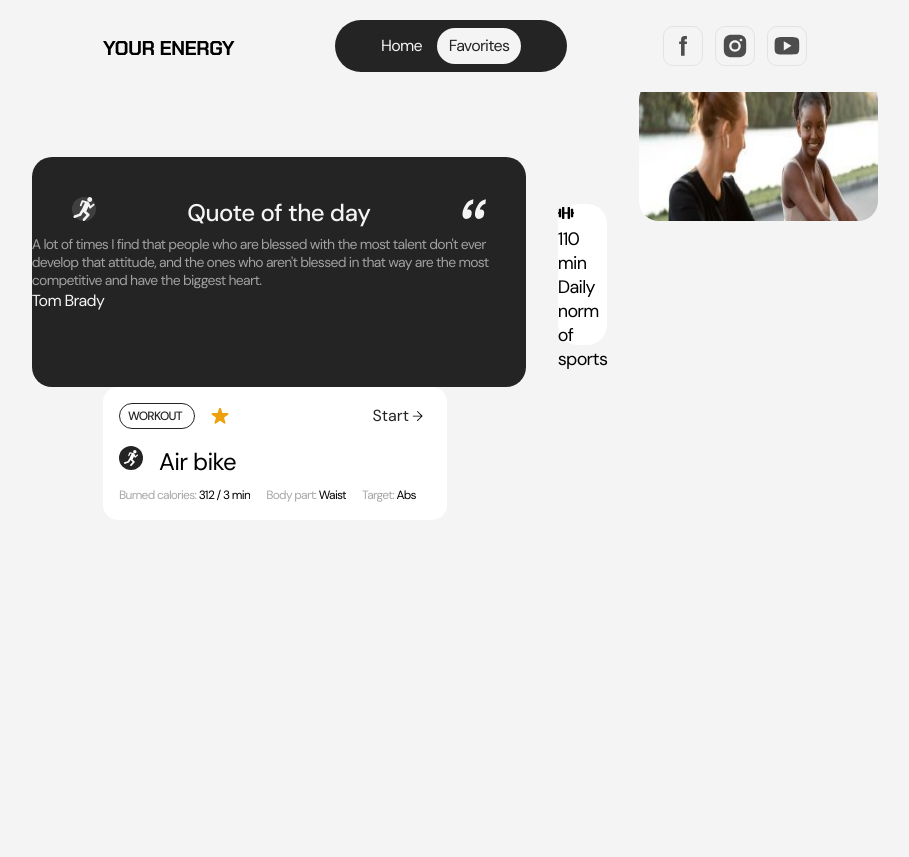
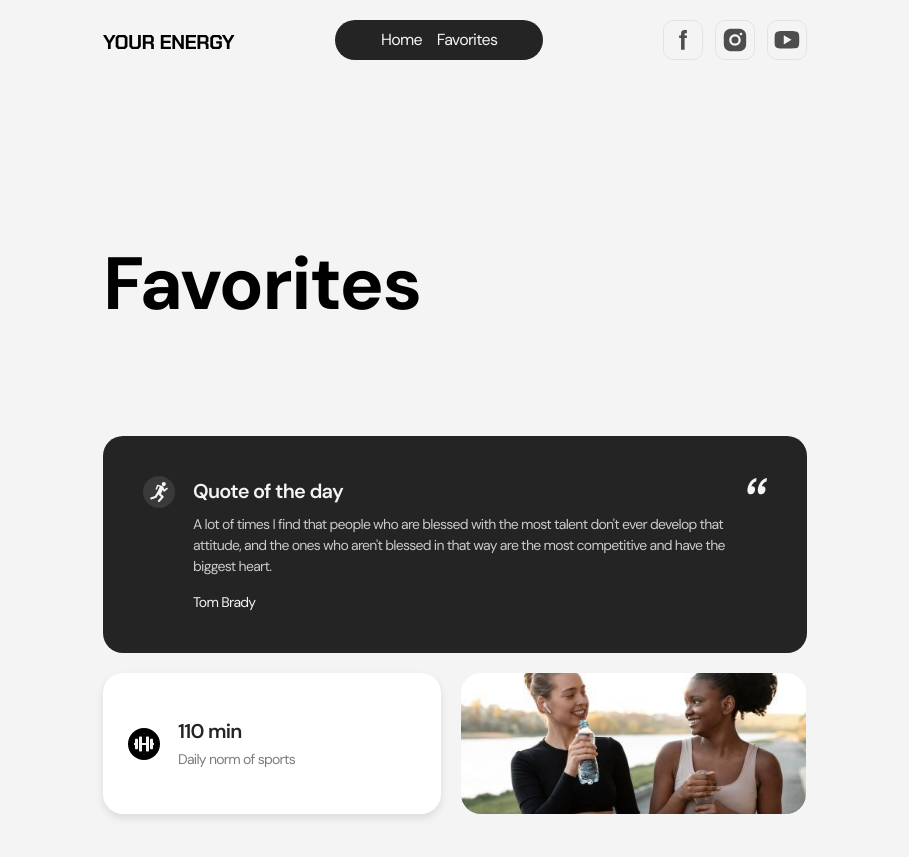
Before and after one commit to Erpokk/Energy-team, a website built with Vite: page src/favorites.html in a window 1280 px wide. Shown: the whole page, without its empty margins (185-1094 px from the left). Before the commit the page ends 800 px from the top, so only its background shows below. Built offline with nearby package versions, Linux system fonts and the light colour scheme.

Commit message:
Little changes in fav-icons

```diff
--- a/src/css/components/favorites.css
+++ b/src/css/components/favorites.css
@@ -1,116 +1,88 @@
-.favorite {
-    padding-top: 170px;
+.fav-sec {
+    padding-top: 132px;
+    padding-bottom: 100px;
+}
+
+.fav-wrapper {
+    display: flex;
+    flex-direction: column;
+    gap: 40px;
+
+    @media screen and (min-width:767px) {
+
+    }
+}
+
+.wrapper-first-sec {
+    display: flex;
+    flex-direction: column;
+    gap: 20px;
+
+    @media screen and (min-width:767px) {
+        flex-direction: row ;
+        flex-wrap: wrap;
+    }
+}
+
+.fav-quote-card {
+    margin: 0;
+    width: 100%;
+    max-width: none;
+
+    @media screen and (min-width:767px) {
+       padding: 40px;
+    }
+}
+
+.fav-quote-text {
+    @media screen and (min-width:767px) {
+        display: flex;
+        justify-content: space-between;
+    }
 }
 
 
-.favorite-page {
-font-weight: 400;
-font-size: 44px;
-line-height: 1.09;
-letter-spacing: -0.02em;
-color: #242424;
-margin-bottom: 32px;
+.fav-goal-card {
+    width: 100%;
+    height: 119px;
+    display: flex;
+    flex-direction: row;
+    justify-content: center;
+    align-items: center;
 
+    @media screen and (min-width:767px) {
+        margin: 0;
+        width: 48%;
+        height: 141px;
+        padding: 25px;
+    }
 }
 
-.wraper-card {
+.fav-workout-title-left {
     display: flex;
-    justify-content: center;
-    align-items: baseline;
-    gap: 32px;
+    align-items: center;
 }
 
+.fav-img {
+    height: 119px;
+    width: 100%;
+    object-fit: cover;
+    border-radius: 20px;
 
-.favorite-text {
-font-weight: 500;
-font-size: 24px;
-line-height: 1.33;
-color: #f4f4f4;
-display: flex;
-justify-content: center;
-margin-bottom: 6px;
-padding-top: 40px;
+    @media screen and (min-width:767px) {
+        margin: 0;
+        width: 49%;
+        height: 141px;
+    }
 }
 
-.widjet-page {
-position: relative;
-border-radius: 20px;
-width: 494px;
-height: 230px;
-background: #242424;
+.wrapper-secnd {
+    display: flex;
+    flex-direction: column;
+    gap: 20px;
+
+    @media screen and (min-width:767px) {
+        flex-direction: row;
+        flex-wrap: wrap;
+    }
 }
-
-.favorites-icon-atribute {
-    position: absolute;
-    fill: #f4f4f4;
-    top: 40px;
-    right: 40px;
-}
-
-.favorites-icon-man {
-    fill: #f4f4f4;
-}
-
-.favorite-wraper {
-top: 40px;
-left: 40px;
-}
-
-.favorite-quote {
-font-weight: 400;
-font-size: 14px;
-line-height: 1.29;
-color: rgba(244, 244, 244, 0.6);
-}
-
-.favorite-author {
-font-weight: 400;
-font-size: 16px;
-line-height: 1.50;
-color: #f4f4f4;
-}
-
-
-.my-image {
-border-radius: 20px;
-width: 239px;
-height: 141px;
-background-size: cover;
-background-position: center;
-background-repeat: no-repeat;
-}
-
-.text.min {
-font-weight: 500;
-font-size: 24px;
-line-height: 1.33;
-color: #242424;
-}
-
-.text-gray {
-font-weight: 400;
-font-size: 14px;
-line-height: 1.29;
-color: rgba(36, 36, 36, 0.6);
-}
-
-.exsersise-time {
-border-radius: 20px;
-width: 239px;
-height: 141px;
-background: #fff;
-}
-
-.favorite-wraper {
-    position: absolute;
-    width: 24px;
-    height: 24px;
-    background-color: #414040;
-    border-radius: 50%;
-    display: flex;
-    align-items: center;
-    justify-content: center;
-    flex-shrink: 0;
-
-
-}
--- a/src/favorites.html
+++ b/src/favorites.html
@@ -17,76 +17,61 @@
   <body>
     <load src="partials/header.html" />
     <main>
-        <section class="section fa">
+        <section class="fav-sec">
             <div class="container">
-                <h1 class="favorite-page">Favorites</h1>
-                <div class="wraper-card">
-                    <div>
-                        <div class="widjet-page">
-                        <p class="favorite-wraper">
-                                <svg class="favorites-icon-man" width="24" height="24">
+                <h1>Favorites</h1>
+                <div class="fav-wrapper">
+                    <div class="wrapper-first-sec">
+                        <div class="quote-card fav-quote-card">
+                            <div class="icon-left">
+                                <svg class="quote-icon" width="20" height="20">
                                     <use href="./images/icons.svg#runn-man"></use>
                                 </svg>
-                        </p>
-                                <h2 class="favorite-text">Quote of the day</h2>
-                                <svg class="favorites-icon-atribute" width="24" height="24">
-                                    <use href="./images/icons.svg#quote"></use>
+                            </div>
+                            <div class="quote-content">
+                                <p class="quote-text fav-quote-text">
+                                    Quote of the day
+                                    <span class="icon-right fav-icon-right">
+                                    <svg class="quote-icon" width="20" height="20">
+                                        <use href="./images/icons.svg#quote"></use>
+                                    </svg>
+                                    </span>
+                                </p>
+                                <p class="quote">
+                                    A lot of times I find that people who are blessed with the most talent
+                                    don't ever develop that attitude, and the ones who aren't blessed in
+                                    that way are the most competitive and have the biggest heart.
+                                </p>
+                                <p class="quote-author">Tom Brady</p>
+                            </div>
+                        </div>
+                        <div class="exercise-goal-card fav-goal-card">
+                            <div class="goal-icon">
+                                <svg class="icon-target" width="20" height="20">
+                                    <use href="./images/icons.svg#gauntlets"></use>
                                 </svg>
-                                <p class="favorite-quote">A lot of times I find that people who are blessed with the most talent don't ever develop that
-                                    attitude, and the ones who aren't blessed in that way are the most competitive and have the
-                                    biggest heart.</p>
-                                <p class="favorite-author">Tom Brady</p>
+                            </div>
+                            <div class="goal-content">
+                                <p class="goal-text">110 min</p>
+                                <p class="goal-subtext">Daily norm of sports</p>
+                            </div>
                         </div>
-                    </div>
-                    <div class="exsersise-time">
-                        <svg class="icon-gauntlets" width="16" height="16">
-                            <use href="./images/icons.svg#gauntlets"></use>
-                        </svg>
-                        <p class="text-min">110 min</p>
-                        <p class="text-grey">Daily norm of sports</p>
+                        <img
+                        src="./images/exrcs-motivation/drinking-girls.jpg"
+                        alt="Group exercising"
+                        class="fav-img"
+                        />
 
                     </div>
-                        <img src="images/favorites/smiling-girls.jpg" alt="2-girls" class="my-image">
+                    <ul class="wrapper-secnd" id="wrapper-secnd">
 
+                    </ul>
                 </div>
-                <li class="exr-card">
-                <div class="workout-title">
-                    <div class="workout-title-left">
-                        <p class="workout-title-name">WORKOUT</p>
-                        <p class="workout-rating">
-                            <svg class="workout-star" width="18" height="18">
-                                <use href="./images/icons.svg#rating-star"></use>
-                            </svg>
-                        </p>
-                    </div>
-                    <div class="workout-title-right">
-                        <button class="workout-start">Start
-                            <svg class="workout-arw" width="16" height="16">
-                                <use href="images/icons.svg#arw-top"></use>
-                            </svg>
-                        </button>
-                    </div>
-                </div>
-                <div class="workout-details">
-                    <p class="workout-run-man-wrapper">
-                        <svg class="workout-run-man" width="16" height="16">
-                            <use href="./images/icons.svg#runn-man"></use>
-                        </svg>
-                    </p>
-                    <p class="workout-details-disc">Air bike</p>
-                </div>
-                <div class="workout-stats">
-                    <p class="workout-stats-cal"><span class="workout-stats-title">Burned calories: </span>312 / 3 min</p>
-                    <p class="workout-stats-part"><span class="workout-stats-title">Body part:
-                        </span>Waist</p>
-                    <p class="workout-stats-target"><span class="workout-stats-title">Target:
-                        </span>Abs</p>
-                </div>
-                </li>
             </div>
-
         </section>
+        <!-- <load src="partials/footer.html" /> -->
     </main>
-    <script defer type="module" src="./js/mob-menu.js"></script>
+    <script defer type="module" src="./js/favExer.js"></script>
+    <!-- <script defer type="module" src="./js/mob-menu.js"></script> -->
 </body>
 </html>
--- /dev/null
+++ b/src/js/favExer.js
@@ -0,0 +1,60 @@
+import icons from '../images/icons.svg';
+
+
+// Функция для форматирования числа до одного знака после запятой
+function formatToSingleDecimal(num) {
+    return parseFloat(num).toFixed(1);
+  }
+
+  // Функция для приведения первой буквы к верхнему регистру
+  function capitalizeFirstLetter(string) {
+    return string.charAt(0).toUpperCase() + string.slice(1);
+  }
+
+  export function createExerciseCardsFromLocalStorage() {
+    // Получаем данные из localStorage
+    const cards = JSON.parse(localStorage.getItem('favorites_exercises_ls_key')) || [];
+
+    // Создаем HTML-код для карточек
+    const cardsHtml = cards
+      .map(
+        ({ _id, name, bodyPart, target, rating, burnedCalories, time }) => `
+          <li class="exr-card">
+            <div class="workout-title">
+              <div class="workout-title-left fav-workout-title-left">
+                <p class="workout-title-name">WORKOUT</p>
+                    <svg width="16" height="16">
+                        <use href="${icons}#icon-trash"></use>
+                    </svg>
+                </p>
+              </div>
+              <div class="workout-title-right">
+                <button class="workout-start" data-modal-open="${_id}">Start
+                  <svg class="workout-arw" width="16" height="16">
+                    <use href="${icons}#arw-top"></use>
+                  </svg>
+                </button>
+              </div>
+            </div>
+            <div class="workout-details">
+              <p class="workout-run-man-wrapper">
+                <svg class="workout-run-man" width="16" height="16">
+                  <use href="${icons}#runn-man"></use>
+                </svg>
+              </p>
+              <p class="workout-details-disc">${capitalizeFirstLetter(name)}</p>
+            </div>
+            <div class="workout-stats">
+              <p class="workout-stats-cal"><span class="workout-stats-title">Burned calories: </span>${burnedCalories} / ${time}</p>
+              <p class="workout-stats-part"><span class="workout-stats-title">Body part: </span>${capitalizeFirstLetter(bodyPart)}</p>
+              <p class="workout-stats-target"><span class="workout-stats-title">Target: </span>${capitalizeFirstLetter(target)}</p>
+            </div>
+          </li>`
+      )
+      .join('');
+
+    // Вставляем HTML-код в блок с классом wrapper-secnd
+    document.getElementById('wrapper-secnd').innerHTML = cardsHtml;
+  }
+
+  createExerciseCardsFromLocalStorage()
```
Also changed, not shown: src/index.html (+0 -1 lines).
